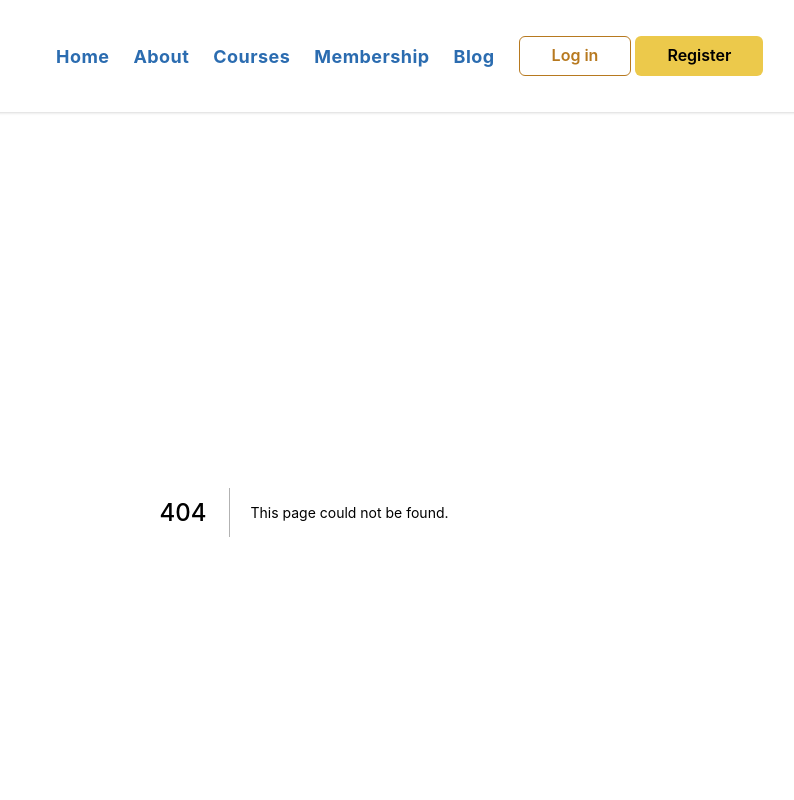
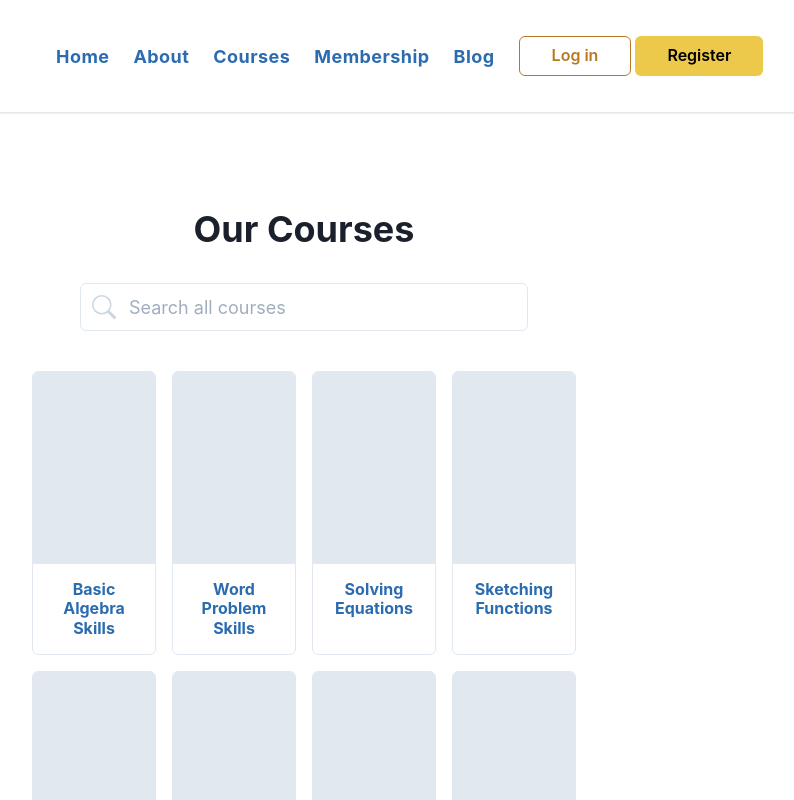
Before and after one commit to livelifedev/home-edvantage, a Next.js app: page /categories in a window 1280 px wide. Before the commit this address had no page. Shown: the top 800 px of the page, without its empty margins (336-1130 px from the left). Built offline with nearby package versions, Linux system fonts and the light colour scheme.

Commit message:
create categories page

```diff
--- a/pages/categories/[id].js
+++ b/pages/categories/[id].js
@@ -80,7 +80,7 @@ export default function Category({ categoryName }) {
           separator={<Icon as={BsChevronRight} pb="1" />}
         >
           <BreadcrumbItem>
-            <NextLink href="/" passHref>
+            <NextLink href="/categories" passHref>
               <BreadcrumbLink>Categories</BreadcrumbLink>
             </NextLink>
           </BreadcrumbItem>
--- /dev/null
+++ b/pages/categories/index.js
@@ -0,0 +1,62 @@
+import NextLink from "next/link";
+import {
+  Box,
+  Button,
+  Container,
+  Heading,
+  Icon,
+  Input,
+  InputGroup,
+  InputLeftElement,
+  Link,
+  SimpleGrid,
+} from "@chakra-ui/react";
+import { BsSearch } from "react-icons/bs";
+import { CATEGORIES } from "../../src/utils/constants";
+
+function CategoryCard({ name, href }) {
+  return (
+    <Box borderWidth="1px" borderRadius="md" overflow="hidden">
+      <NextLink href={`/categories/${href}`} passHref>
+        <Link color="blue.600">
+          <Box bg="gray.200" w="full" h="48" />
+          <Heading as="h5" size="sm" align="center" py="4" px="2">
+            {name}
+          </Heading>
+        </Link>
+      </NextLink>
+    </Box>
+  );
+}
+
+export default function Home() {
+  return (
+    <main>
+      <Box>
+        <Container
+          maxW="xl"
+          d="flex"
+          flexDirection="column"
+          alignItems="center"
+          justifyContent="center"
+          pt="24"
+          pb="40"
+        >
+          <Heading mb="8">Our Courses</Heading>
+          <InputGroup size="lg" maxW="md" mb="10">
+            <InputLeftElement
+              pointerEvents="none"
+              children={<Icon as={BsSearch} color="gray.300" boxSize="6" />}
+            />
+            <Input type="search" placeholder="Search all courses" />
+          </InputGroup>
+          <SimpleGrid columns={[1, 2, 3, 4]} spacing="4" w="full">
+            {CATEGORIES.map((x) => (
+              <CategoryCard name={x.name} href={x.id} key={x.id} />
+            ))}
+          </SimpleGrid>
+        </Container>
+      </Box>
+    </main>
+  );
+}
--- a/pages/course/[id].js
+++ b/pages/course/[id].js
@@ -46,7 +46,7 @@ export default function Course({ course }) {
           separator={<Icon as={BsChevronRight} pb="1" />}
         >
           <BreadcrumbItem>
-            <NextLink href="/" passHref>
+            <NextLink href="/categories" passHref>
               <BreadcrumbLink>Categories</BreadcrumbLink>
             </NextLink>
           </BreadcrumbItem>
--- a/src/components/Nav.js
+++ b/src/components/Nav.js
@@ -47,7 +47,7 @@ export default function Nav() {
         >
           <SingleNavLink name="Home" href="/" />
           <SingleNavLink name="About" href="/" />
-          <SingleNavLink name="Courses" href="/" />
+          <SingleNavLink name="Courses" href="/categories" />
           <SingleNavLink name="Membership" href="/" />
           <SingleNavLink name="Blog" href="/" />
         </Box>
```
